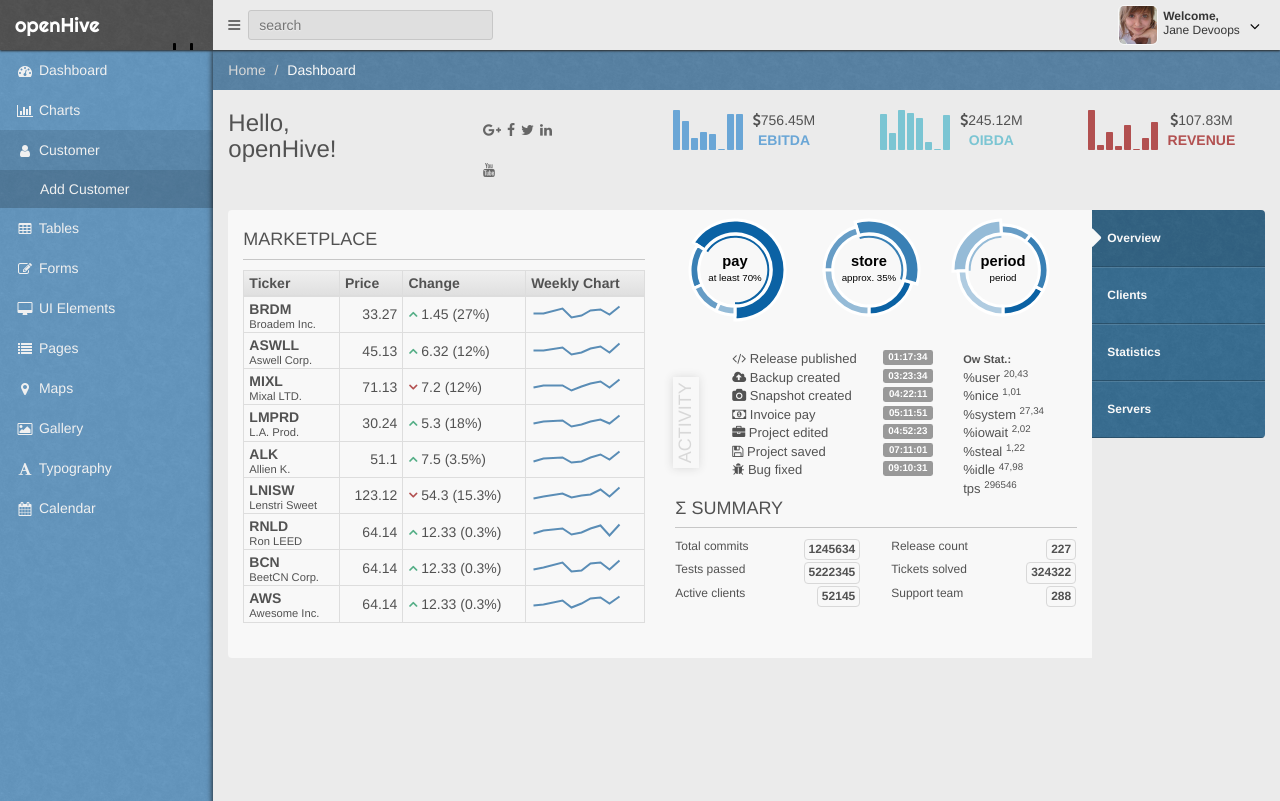
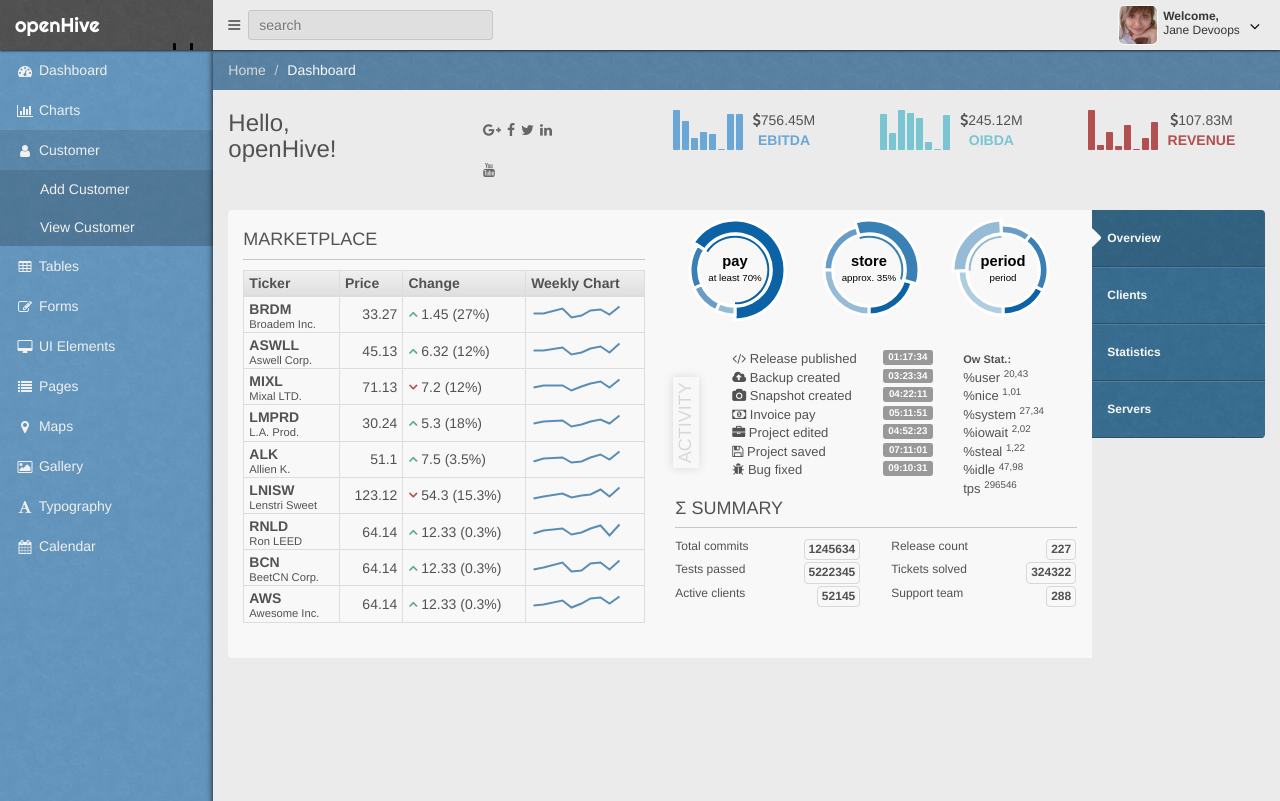
Before and after one commit to chanakaDe/DataHive, a plain HTML site: page index.html in a window 1280 px wide. Both pictures are taken after a click on the link "Customer". Drawn offline with Linux system fonts and the light colour scheme; files whose address does not match are found by name.

Commit message:
Change index nav bar

```diff
--- a/index.html
+++ b/index.html
@@ -123,6 +123,7 @@
                     </a>
                     <ul class="dropdown-menu">
                         <li><a class="ajax-link" href="#/customer">Add Customer</a></li>
+                        <li><a class="ajax-link" href="#/">View Customer</a></li>
                     </ul>
                 </li>
                 <li class="dropdown">
```
